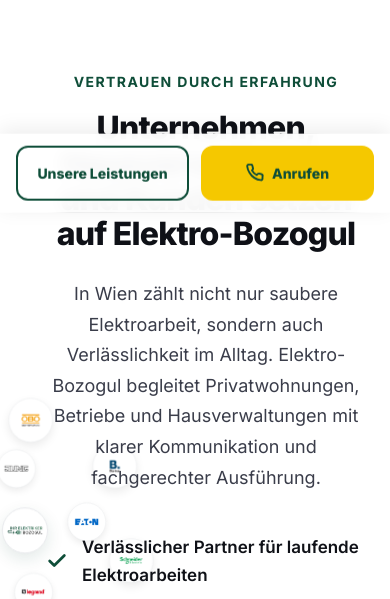
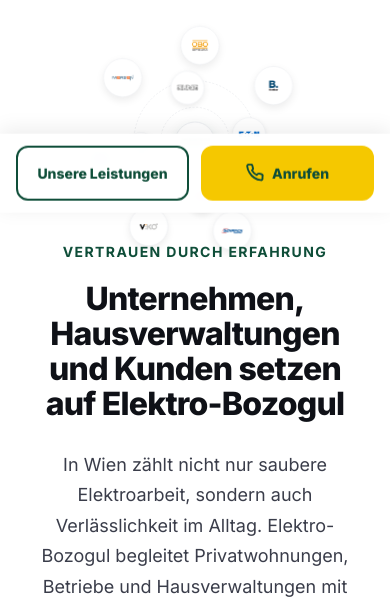
Before and after one commit to MaKiNiST19/elektrobozogul, a Next.js app: page / in a window 390 px wide. Shown: the part 750-1349 px from the top of the page. Built offline with nearby package versions, Linux system fonts and the light colour scheme.

Commit message:
mobilde orbit

```diff
--- a/app/globals.css
+++ b/app/globals.css
@@ -1068,24 +1068,35 @@
   .feature-cards-grid { grid-template-columns: repeat(2, 1fr) !important; }
 }
 
-/* Orbit stacks at 768px */
+/* Orbit stacks at 768px
+   CSS transform:scale() doesn't shrink layout box. Fix: cap .orbit-visual
+   to max-width:540px (same as inner orbit div) so %-based margin-bottom
+   exactly compensates the wasted space: margin-bottom = -(1 − scale) × 100%.
+   Works at every viewport width because the % base matches the content. */
 @media (max-width: 768px) {
   .orbit-layout {
     grid-template-columns: 1fr !important;
-    gap: 20px !important;
+    gap: 0 !important;
     text-align: center;
   }
   .orbit-visual {
     order: 1 !important;
-    transform: scale(0.7);
+    flex: none !important;
+    width: 100% !important;
+    max-width: 540px;
+    margin-left: auto;
+    margin-right: auto;
+    transform: scale(0.6);
     transform-origin: center top;
-    margin-bottom: -80px;
+    margin-bottom: -38%;
+    overflow: visible;
   }
   .orbit-text {
     order: 2 !important;
     display: flex;
     flex-direction: column;
     align-items: center;
+    padding-top: 20px;
   }
   .orbit-text ul {
     align-items: center;
@@ -1094,14 +1105,14 @@
 }
 @media (max-width: 540px) {
   .orbit-visual {
-    transform: scale(0.55);
-    margin-bottom: -120px;
+    transform: scale(0.48);
+    margin-bottom: -50%;
   }
 }
 @media (max-width: 400px) {
   .orbit-visual {
-    transform: scale(0.48);
-    margin-bottom: -140px;
+    transform: scale(0.42);
+    margin-bottom: -56%;
   }
 }
 
```
